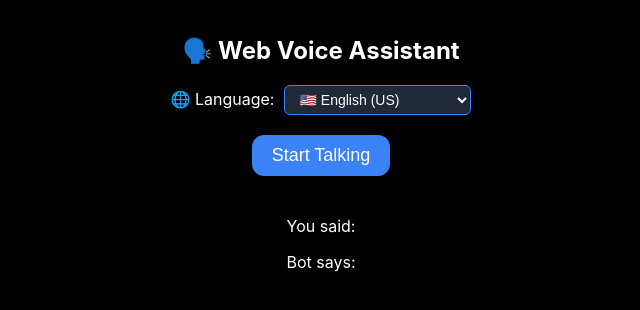
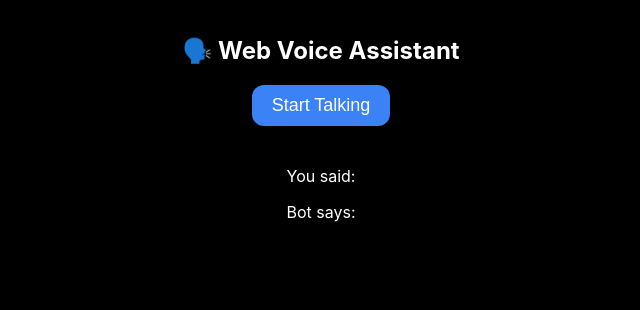
Before and after one commit to santo767/voice-assistant-frontend, a React (Create React App) app: page / in a window 1280 px wide. Shown: the top 310 px of the page, without its empty margins (319-959 px from the left). Built offline with nearby package versions, Linux system fonts and the light colour scheme.

Commit message:
fix : requirements.txt updated

```diff
--- a/src/App.js
+++ b/src/App.js
@@ -4,15 +4,12 @@ function App() {
   const [transcript, setTranscript] = useState("");
   const [response, setResponse] = useState("");
   const [isListening, setIsListening] = useState(false);
-  const [navigationLink, setNavigationLink] = useState(null); // Will hold {uri, web} or string
-  const [selectedLanguage, setSelectedLanguage] = useState("en-US");
-  const [userName, setUserName] = useState(null); // Remember user name
+  const [navigationLink, setNavigationLink] = useState(null);
+  const [userName, setUserName] = useState(null);
 
-  // Helper: Try to extract name from backend reply if greeting contains it
-  // (Optional: you can improve this by backend sending name explicitly)
+  // Try to extract name from greeting
   useEffect(() => {
     if (!userName && response) {
-      // Simple heuristic: extract first word after Hello or equivalent
       const nameMatch = response.match(
         /Hello (\w+)|नमस्ते (\w+)|வணக்கம் (\w+)|నమస్కారం (\w+)|ഹലോ (\w+)|ಹಲೋ (\w+)|السلام علیکم (\w+)|こんにちは (\w+)/i
       );
@@ -25,10 +22,10 @@ function App() {
 
   const startListening = () => {
     setIsListening(true);
-    setNavigationLink(null); // Clear previous navigation link
+    setNavigationLink(null);
 
     const recognition = new window.webkitSpeechRecognition();
-    recognition.lang = selectedLanguage;
+    recognition.lang = ""; // Let browser auto-detect language
 
     recognition.onresult = async (event) => {
       const text = event.results[0][0].transcript;
@@ -36,58 +33,37 @@ function App() {
       setIsListening(false);
 
       try {
-        // Call backend hosted on Render, send name if known
+        // Only send transcript and name (if known)
         const res = await fetch(
           "https://voice-assistant-backend-n3at.onrender.com/command",
           {
             method: "POST",
             headers: { "Content-Type": "application/json" },
-            credentials: "include", // To support sessions if backend uses cookies
+            credentials: "include",
             body: JSON.stringify({
               command: text,
-              language: selectedLanguage,
-              name: userName || undefined, // send name if known
+              name: userName || undefined,
             }),
           }
         );
 
         const data = await res.json();
-        console.log("Backend response:", data); // Debug log
         setResponse(data.reply);
 
-        // Voice response
+        // Voice response (let browser auto-select language)
         const synth = window.speechSynthesis;
         const utterThis = new SpeechSynthesisUtterance(data.reply);
-
-        // Set voice language based on selected language
-        const voices = synth.getVoices();
-        const targetVoice = voices.find((voice) =>
-          voice.lang.startsWith(selectedLanguage.split("-")[0])
-        );
-        if (targetVoice) {
-          utterThis.voice = targetVoice;
-        }
-        utterThis.lang = selectedLanguage;
-
         synth.speak(utterThis);
 
         // Handle navigation - support object with uri and web
         if (data.navigate) {
-          console.log("Navigation data:", data.navigate);
-
-          // If navigate is an object with uri and web
           if (typeof data.navigate === "object" && data.navigate.uri) {
             setNavigationLink(data.navigate);
-
-            // Ask user for permission to open app URI
             const userConfirmed = window.confirm(
               `Do you want to open the app?`
             );
             if (userConfirmed) {
-              // Try to open the URI scheme (mobile app)
               window.location.href = data.navigate.uri;
-
-              // Fallback: after a delay, open web URL if provided
               if (data.navigate.web) {
                 setTimeout(() => {
                   window.open(data.navigate.web, "_blank");
@@ -95,9 +71,7 @@ function App() {
               }
             }
           } else if (typeof data.navigate === "string") {
-            // Old style string URL
             setNavigationLink(data.navigate);
-
             const userConfirmed = window.confirm(
               `Do you want to open ${data.navigate}?`
             );
@@ -114,14 +88,12 @@ function App() {
           }
         }
       } catch (error) {
-        console.error("Error:", error);
         setResponse("Sorry, I couldn't process that request.");
         setIsListening(false);
       }
     };
 
     recognition.onerror = (event) => {
-      console.error("Speech recognition error:", event.error);
       setIsListening(false);
     };
 
@@ -146,41 +118,6 @@ function App() {
       <h1 style={{ fontSize: "24px", marginBottom: "20px" }}>
         🗣️ Web Voice Assistant
       </h1>
-
-      {/* Language Selection */}
-      <div style={{ marginBottom: "20px" }}>
-        <label style={{ marginRight: "10px", fontSize: "16px" }}>
-          🌐 Language:
-        </label>
-        <select
-          value={selectedLanguage}
-          onChange={(e) => setSelectedLanguage(e.target.value)}
-          style={{
-            padding: "5px 10px",
-            fontSize: "14px",
-            borderRadius: "6px",
-            border: "1px solid #3b82f6",
-            background: "#1f2937",
-            color: "white",
-          }}
-        >
-          <option value="en-US">🇺🇸 English (US)</option>
-          <option value="hi-IN">🇮🇳 Hindi</option>
-          <option value="es-ES">🇪🇸 Spanish</option>
-          <option value="fr-FR">🇫🇷 French</option>
-          <option value="de-DE">🇩🇪 German</option>
-          <option value="it-IT">🇮🇹 Italian</option>
-          <option value="pt-BR">🇧🇷 Portuguese</option>
-          <option value="ru-RU">🇷🇺 Russian</option>
-          <option value="ja-JP">🇯🇵 Japanese</option>
-          <option value="ko-KR">🇰🇷 Korean</option>
-          <option value="zh-CN">🇨🇳 Chinese (Mandarin)</option>
-          <option value="ar-SA">🇸🇦 Arabic</option>
-          <option value="ta-IN">🇮🇳 Tamil</option>
-          <option value="te-IN">🇮🇳 Telugu</option>
-          <option value="bn-IN">🇮🇳 Bengali</option>
-        </select>
-      </div>
 
       <button
         onClick={startListening}
```
